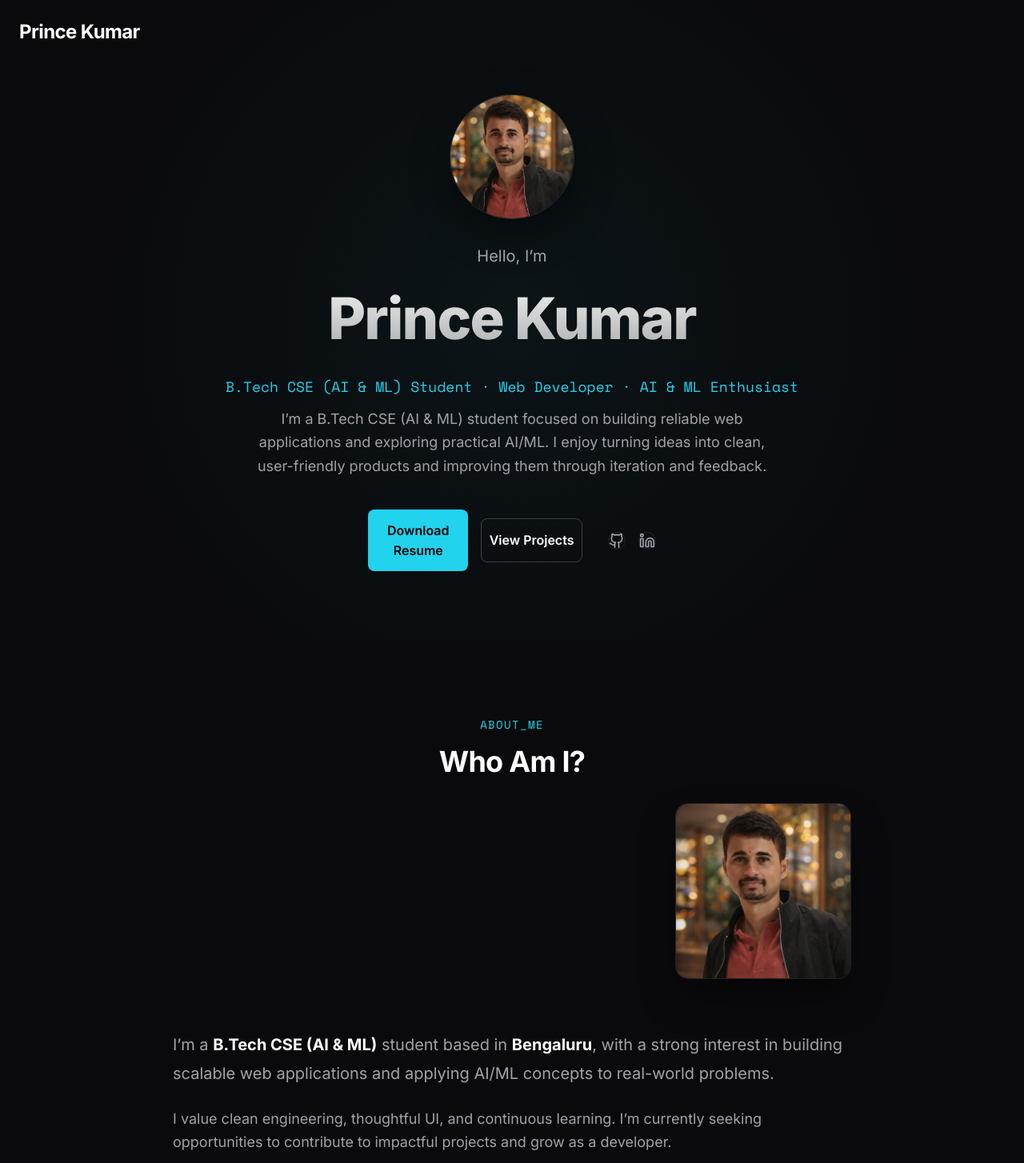
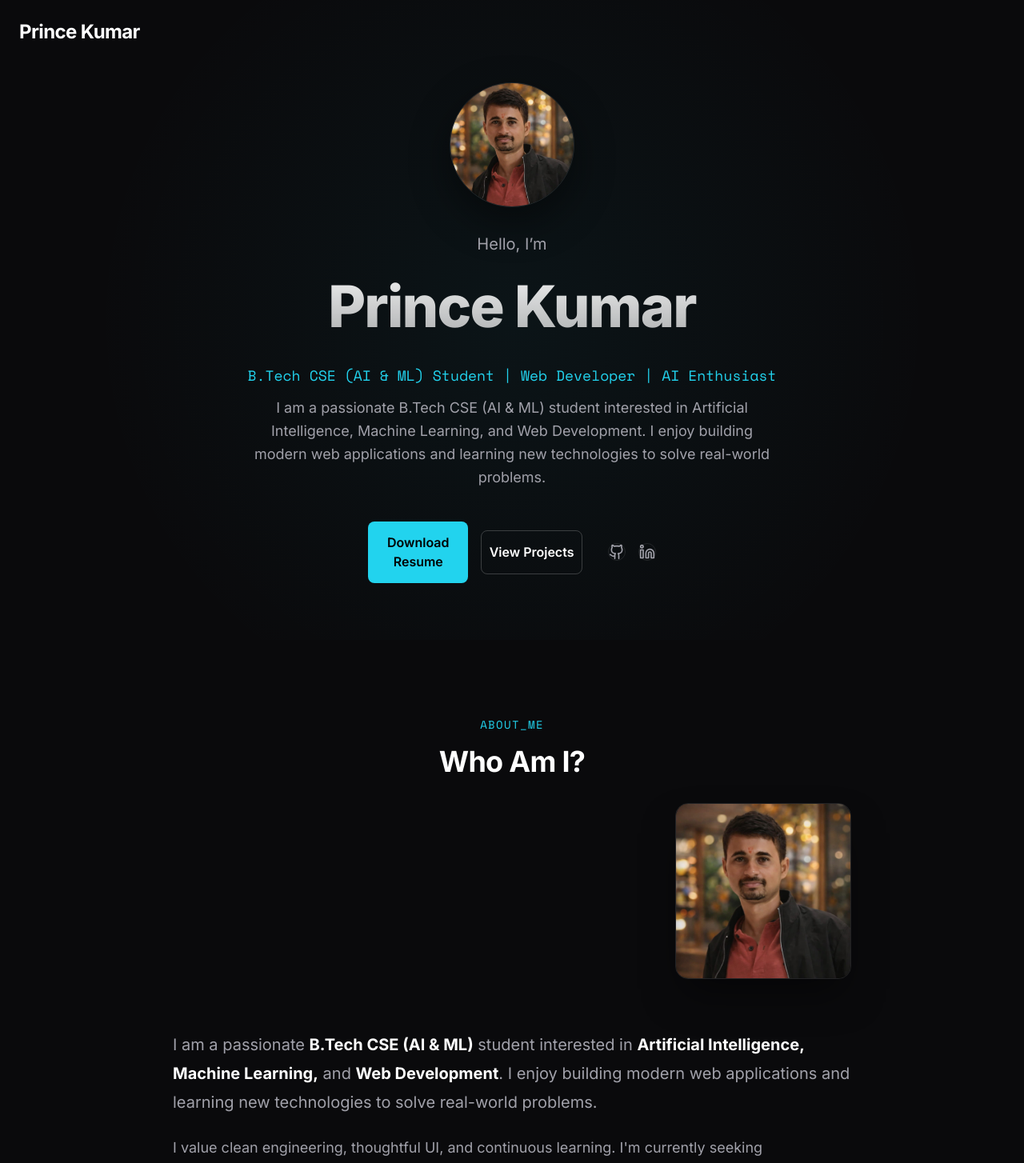
Before and after one commit to prince-kcode/PORTFOLIO, a React (Vite) app: page / in a window 1280 px wide. Shown: the top 1454 px of the page at 80% size. Built offline with nearby package versions, Linux system fonts and the light colour scheme.

Commit message:
Audit complete: Corrected all text, fixed asset paths, and ensured deployment readiness

```diff
--- a/src/components/About.jsx
+++ b/src/components/About.jsx
@@ -33,12 +33,13 @@ const About = () => {
 
             <div>
               <p className="text-[#a1a1aa] text-xl mb-6" style={{ lineHeight: 1.8 }}>
-                I’m a <strong className="text-white">B.Tech CSE (AI & ML)</strong> student based in{" "}
-                <strong className="text-white">Bengaluru</strong>, with a strong interest in building scalable
-                web applications and applying AI/ML concepts to real-world problems.
+                I am a passionate <strong className="text-white">B.Tech CSE (AI & ML)</strong> student interested in{" "}
+                <strong className="text-white">Artificial Intelligence, Machine Learning,</strong> and{" "}
+                <strong className="text-white">Web Development</strong>. I enjoy building modern web
+                applications and learning new technologies to solve real-world problems.
               </p>
               <p className="text-[#a1a1aa] text-lg leading-relaxed">
-                I value clean engineering, thoughtful UI, and continuous learning. I’m currently seeking
+                I value clean engineering, thoughtful UI, and continuous learning. I'm currently seeking
                 opportunities to contribute to impactful projects and grow as a developer.
               </p>
             </div>
--- a/src/components/Home.jsx
+++ b/src/components/Home.jsx
@@ -3,8 +3,7 @@ import { motion } from "framer-motion";
 import { Github, Linkedin } from "lucide-react";
 import "./Home.css";
 
-const subtitleFull =
-  "B.Tech CSE (AI & ML) Student · Web Developer · AI & ML Enthusiast";
+const subtitleFull = "B.Tech CSE (AI & ML) Student | Web Developer | AI Enthusiast";
 
 const Home = () => {
   const [typedText, setTypedText] = useState("");
@@ -64,9 +63,9 @@ const Home = () => {
             {typedText}<span className={typingDone ? "hidden" : "cursor-blink"}>|</span>
           </p>
           <p className="text-[#a1a1aa] text-lg max-w-2xl mx-auto mb-10 leading-relaxed">
-            I’m a B.Tech CSE (AI & ML) student focused on building reliable web applications and
-            exploring practical AI/ML. I enjoy turning ideas into clean, user-friendly products and
-            improving them through iteration and feedback.
+            I am a passionate B.Tech CSE (AI & ML) student interested in Artificial Intelligence,
+            Machine Learning, and Web Development. I enjoy building modern web applications
+            and learning new technologies to solve real-world problems.
           </p>
         </motion.div>
 
@@ -77,7 +76,7 @@ const Home = () => {
           className="flex flex-col sm:flex-row items-center gap-4"
         >
           <a
-            href="/resume.pdf"
+            href="resume.pdf"
             className="w-full sm:w-auto px-8 py-3.5 rounded-lg bg-[#22d3ee] text-black font-semibold hover:bg-[#22d3ee]/90 transition-colors"
           >
             Download Resume
```
